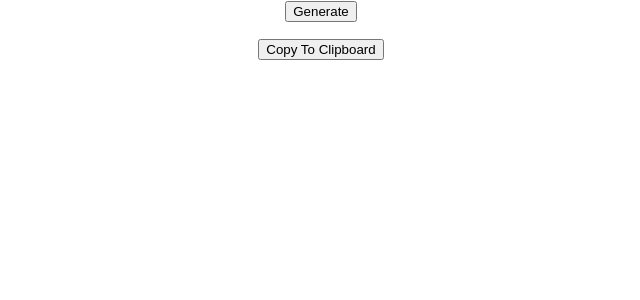
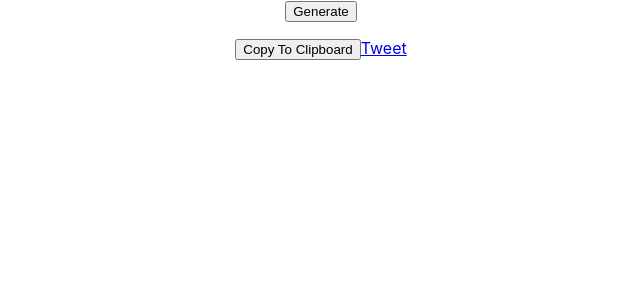
Before and after one commit to samchillcott/sam_react_coaching_questions, a React (Create React App) app: page / in a window 1280 px wide. Shown: the top 300 px of the page, without its empty margins (319-959 px from the left). Built offline with nearby package versions, Linux system fonts and the light colour scheme.

Commit message:
twitter link (not yet taking in the variable)

```diff
--- a/src/Question.js
+++ b/src/Question.js
@@ -7,6 +7,13 @@ const Question = ({ question }) => {
 			<button onClick={() => navigator.clipboard.writeText({ question })}>
 				Copy To Clipboard
 			</button>
+			<a
+				class="twitter-share-button"
+				target="_blank"
+				href="https://twitter.com/intent/tweet"
+			>
+				Tweet
+			</a>
 		</div>
 	);
 };
```
